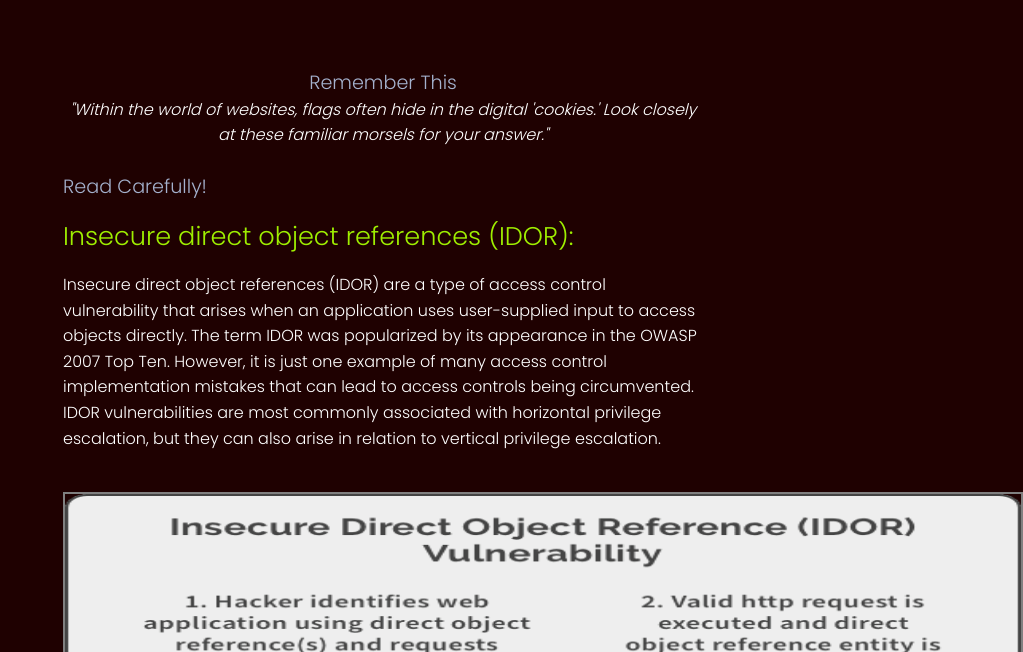
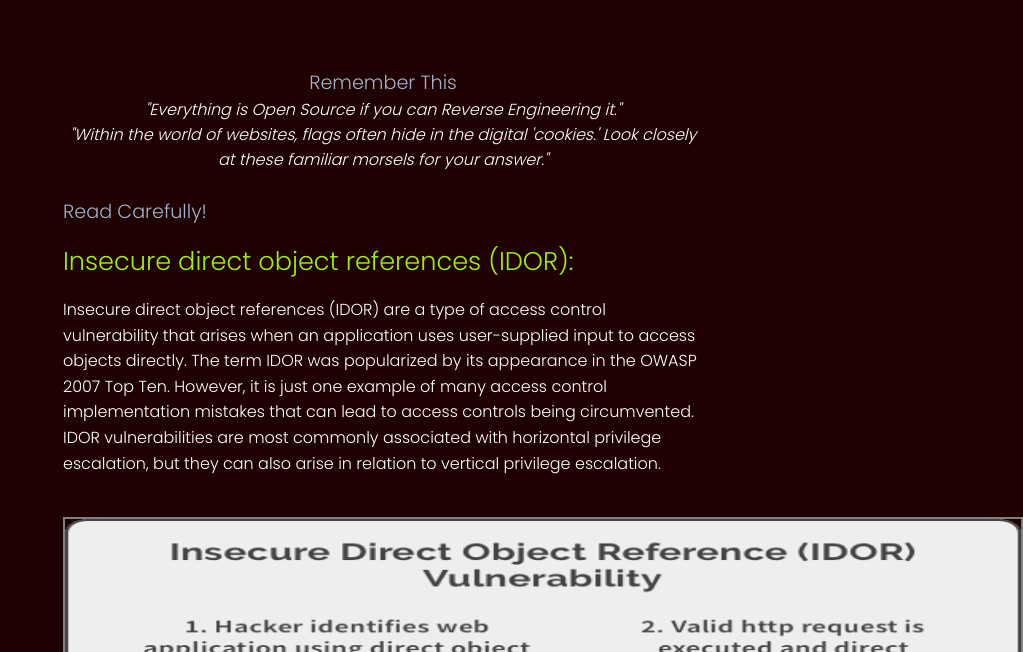
Before and after one commit to dhruv11011/Lab3, a plain HTML site: page index.html in a window 1280 px wide. Shown: the part 148-800 px from the top of the page, without its empty margins (257-1280 px from the left). Drawn offline with Linux system fonts and the light colour scheme.

Commit message:
Update index.html

```diff
--- a/index.html
+++ b/index.html
@@ -14,6 +14,9 @@
         <h1 style="text-align: center;text-decoration: underline;">Hello, Welcome to Lab 3</h1>
         <section>
             <p class="note" style="text-align: center;">Remember This</p>
+
+            <p class="quote" style="text-align: center;"><i> "Everything is Open Source if you can Reverse Engineering it."</i></p>
+
             <p class="quote" style="text-align: center;"><i> "Within the world of websites, flags often hide in the digital 'cookies.' Look closely at these familiar morsels for your answer."</i></p>
             <br>
             <p class="note">Read Carefully!</p>
```
